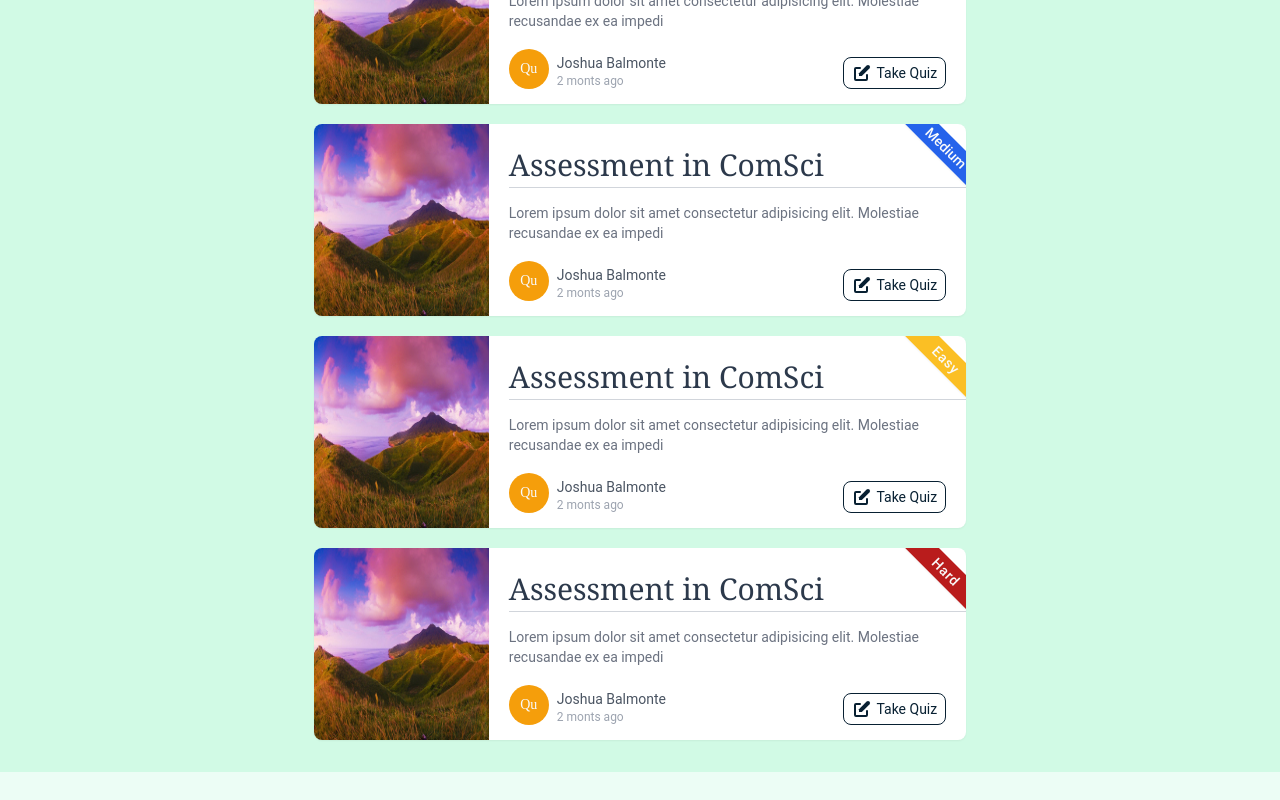
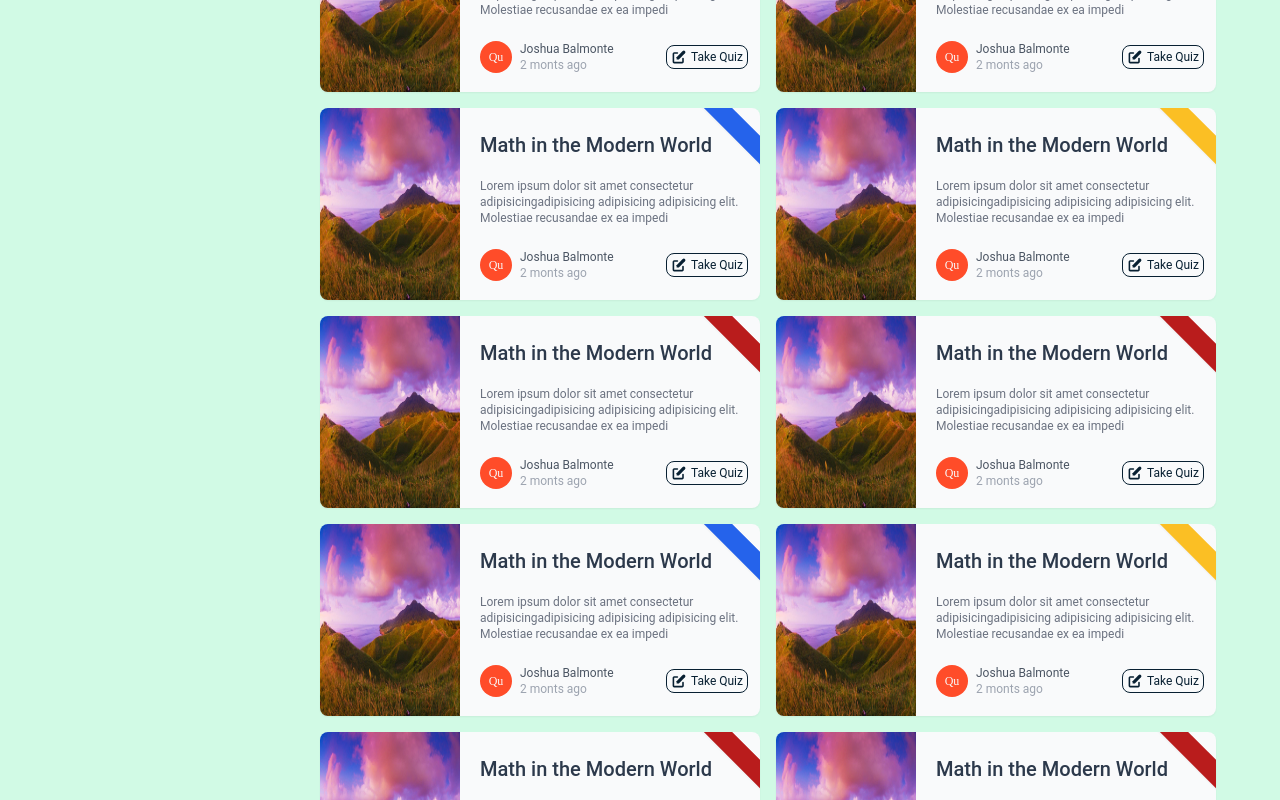
Before and after one commit to jbalmonte/quizpup, a React (Create React App) app: page /quizzes in a window 1280 px wide. Shown: the part 880-1680 px from the top of the page. Before the commit the page ends 1652 px from the top, so only its background shows below. Built offline with nearby package versions, Linux system fonts and the light colour scheme.

Commit message:
quiz layout updated

```diff
--- a/src/categories/AllQuizzes.jsx
+++ b/src/categories/AllQuizzes.jsx
@@ -3,11 +3,23 @@ import Card from '../components/Card'
 
 const AllQuizes = () => {
     return (
-        <div className="category-content">
+        <div className="category-content grid grid-cols-2 gap-4">
             <Card difficulty="Easy" />
             <Card difficulty="Medium" />
             <Card difficulty="Hard" />
+            <Card difficulty="Hard" />
+            <Card difficulty="Medium" />
             <Card difficulty="Easy" />
+            <Card difficulty="Hard" />
+            <Card difficulty="Hard" />
+            <Card difficulty="Medium" />
+            <Card difficulty="Easy" />
+            <Card difficulty="Hard" />
+            <Card difficulty="Hard" />
+            <Card difficulty="Medium" />
+            <Card difficulty="Easy" />
+            <Card difficulty="Hard" />
+            <Card difficulty="Hard" />
             <Card difficulty="Medium" />
             <Card difficulty="Easy" />
             <Card difficulty="Hard" />
--- a/src/components/Card.jsx
+++ b/src/components/Card.jsx
@@ -9,37 +9,35 @@ const Card = ({ difficulty }) => {
         Hard: 'bg-red-700'
     }
     return (
-        <div className=" overflow-hidden h-48 bg-white shadow-sm text-secondary-200 flex font-body rounded-lg text-left mb-5 w-full">
+        <div className=" overflow-hidden h-48 bg-gray-50 shadow-sm hover:shadow-md text-secondary-200 flex font-body rounded-lg text-left col-span-1 w-full">
 
             <img src={mountain} alt="Mountain" className="bg-cover w-1/3 overflow-hidden z-0" />
 
-            <div className="relative h-full ml-5 flex flex-col justify-evenly ">
-                <h1 className="text-3xl pt-2 pb-1 font-serif border-b border-gray-300">Assessment in ComSci</h1>
-                <p className="text-sm text-gray-500 pb-1">Lorem ipsum dolor sit amet consectetur adipisicing elit. Molestiae recusandae ex ea impedi</p>
+            <div className="relative h-full ml-5 flex flex-col justify-evenly w-2/3">
+                <h1 className="text-xl pt-2 pb-1 font-medium">Math in the Modern World</h1>
+                <p className="text-xs text-gray-500 pb-1">Lorem ipsum dolor sit amet consectetur adipisicingadipisicing adipisicing adipisicing elit. Molestiae recusandae ex ea impedi</p>
 
-                <div className=" flex justify-between items-end">
+                <div className=" flex justify-between items-end py-1">
                     <div className="flex items-end p-0">
-                        <UserAvatar size={10} fSize="text-sm" />
+                        <UserAvatar size={8} fSize="text-xs" />
                         <div>
-                            <p className="ml-2 my-auto text-sm text-gray-600">Joshua Balmonte</p>
+                            <p className="ml-2 my-auto text-xs text-gray-600">Joshua Balmonte</p>
                             <p className="ml-2 my-auto text-xs text-gray-400">2 monts ago</p>
                         </div>
                     </div>
-                    <button className="rounded-lg h-8 px-2 items-center text-base mr-5 text-primary border border-primary hover:bg-primary hover:text-gray-50 font-body flex transition ease-out">
-                        <svg xmlns="http://www.w3.org/2000/svg" className="h-5 w-5 mr-1" viewBox="0 0 20 20" fill="currentColor">
+                    <button className="rounded-lg h-6 hover:shadow px-1 mb-1 items-center text-base mr-3 text-primary border border-primary hover:bg-primary hover:text-gray-50 font-body flex transition ease-out">
+                        <svg xmlns="http://www.w3.org/2000/svg" className="h-4 mr-1" viewBox="0 0 20 20" fill="currentColor">
                             <path d="M17.414 2.586a2 2 0 00-2.828 0L7 10.172V13h2.828l7.586-7.586a2 2 0 000-2.828z" />
                             <path fill-rule="evenodd" d="M2 6a2 2 0 012-2h4a1 1 0 010 2H4v10h10v-4a1 1 0 112 0v4a2 2 0 01-2 2H4a2 2 0 01-2-2V6z" clip-rule="evenodd" />
                         </svg>
-                        <span className="text-sm">
+                        <span className="text-xs">
                             Take Quiz
                         </span>
-
-
                     </button>
 
                 </div>
-                <div className={`h-6 w-24 shadow-sm absolute -right-7 rounded-l z-10 top-3 transform rotate-45 flex items-center justify-center font-body  text-sm ${'text-' + (difficulty === 'Medium' ? 'xs' : 'sm')} font-medium ${difficulty !== 'Medium' && 'tracking-wider'} text-gray-50 ${badge[difficulty]}`}>
-                    <span className="">
+                <div className={`h-5 w-24 shadow-sm absolute -right-7 rounded-l z-10 top-3 transform rotate-45 flex items-center justify-center font-body text-xs ${difficulty !== 'Medium' && 'tracking-wider'} text-gray-50 ${badge[difficulty]}`}>
+                    <span className="opacity-0 hover:opacity-100">
                         {difficulty}
                     </span>
                 </div>
--- a/src/components/Categories.jsx
+++ b/src/components/Categories.jsx
@@ -3,7 +3,7 @@ import { NavLink } from 'react-router-dom'
 
 const Categories = () => {
     return (
-        <div className="bg-green-300 rounded-lg h-14 flex items-center justify-around py-1 px-1 text-lg shadow font-body text-primary font-medium">
+        <div className="bg-green-300 rounded-lg h-14 flex items-center justify-evenly py-1 px-1 text-lg shadow font-body text-primary font-medium">
 
             <NavLink to="/quizzes/" exact activeClassName="active-category" className="category">
                 <svg xmlns="http://www.w3.org/2000/svg" className="h-6 mr-1" fill="none" viewBox="0 0 24 24" stroke="currentColor">
--- a/src/components/UserAvatar.jsx
+++ b/src/components/UserAvatar.jsx
@@ -6,7 +6,7 @@ const UserAvatar = ({ onClick = undefined, size = 12, fSize = "", className = ""
     const user = useUserContext().currentUser
 
     return (
-        <div className={`h-${size} w-${size} bg-yellow-500 rounded-full text-center cursor-pointer text-gray-50 font-header flex items-center justify-center ${className}`} onClick={onClick}>
+        <div className={`h-${size} w-${size} bg-tertiary rounded-full text-center cursor-pointer text-gray-50 font-header flex items-center justify-center ${className}`} onClick={onClick}>
             {user.src ? <img src={user.src} alt={user.name} /> : <p className={fSize ?? ""}>{user.name?.slice(0, 2) ?? "Qu"}</p>}
         </div>
     )
--- a/src/pages/Quizzes.jsx
+++ b/src/pages/Quizzes.jsx
@@ -6,15 +6,26 @@ import UserAvatar from '../components/UserAvatar'
 
 const Quizzes = () => {
     return (
-        <div className="bg-green-100 font-body text-center grid grid-cols-9 gap-6 pt-3">
+        <div className="bg-green-100 font-body text-center grid grid-cols-5 pt-3">
 
-            <div className="col-span-2 ml-3">
+            {/* <div className="col-span-2 ml-3">
                 <div className="left-3 rounded-lg h-full bg-green-300 fixed" style={{ width: "16.5rem" }}>
 
                 </div>
+            </div> */}
+
+
+            <div className="col-span-1" >
+                <div className="fixed left-3" style={{ width: "16.5rem" }}>
+                    <div className="bg-green-300 rounded-lg h-14 flex items-center justify-evenly px-3 shadow ">
+                        <UserAvatar size={10} fSize="text-sm" />
+                        <input type="text" className="input w-8/12 border h-8 bg-gray-100" disabled
+                            placeholder="Create a quiz..." />
+                    </div>
+                </div>
             </div>
 
-            <div className="mx-auto col-span-5">
+            <div className=" col-span-4 mx-10">
                 <Router>
                     <Categories />
                     <Switch>
@@ -26,13 +37,8 @@ const Quizzes = () => {
                 </Router>
             </div>
 
-            <div className="col-span-2 fixed right-3" style={{ width: "16.5rem" }}>
-                <div className="bg-green-300 rounded-lg h-14 flex items-center justify-evenly px-3 shadow ">
-                    <UserAvatar size={10} fSize="text-sm" />
-                    <input type="text" className="input w-8/12 border h-8 bg-gray-100" disabled
-                        placeholder="Create a quiz..." />
-                </div>
-            </div>
+
+
         </div>
     )
 }
```
